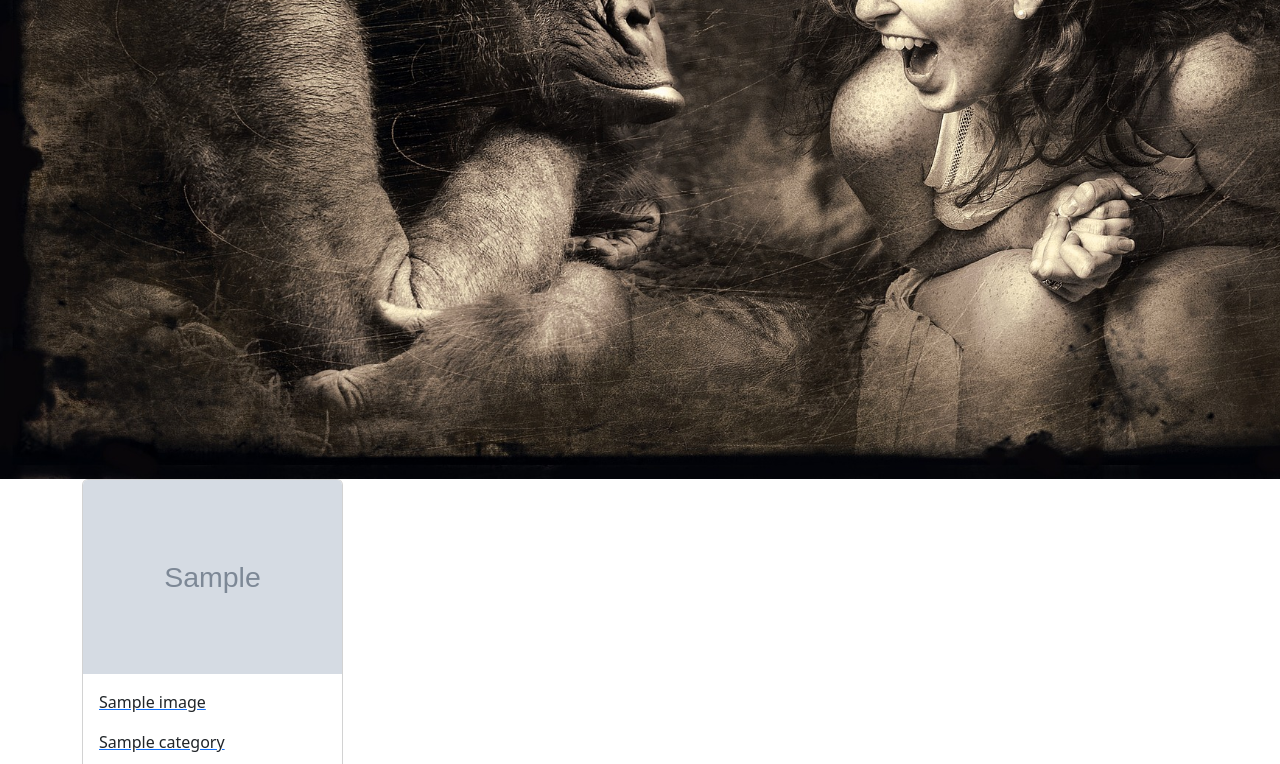
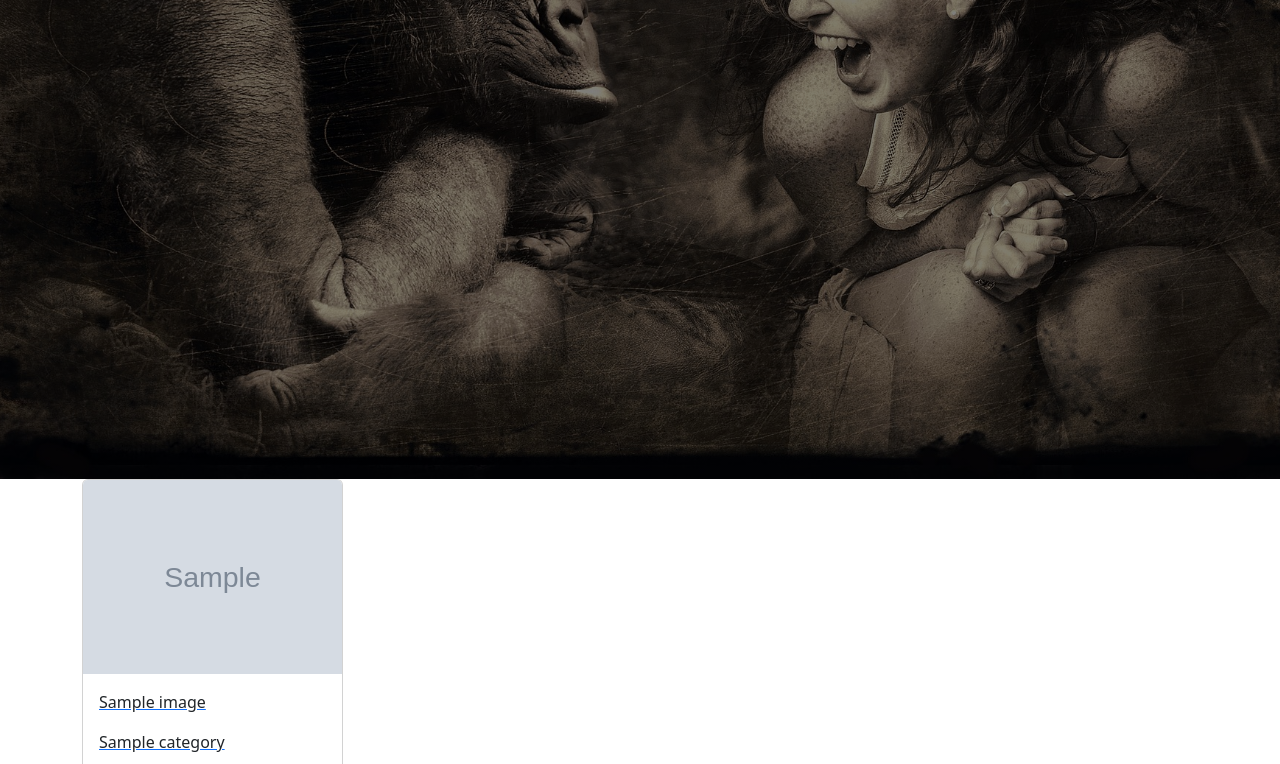
Before and after one commit to enockabere/Gallery, a Django app: page / in a window 1280 px wide. Shown: the part 377-1141 px from the top of the page. Run offline with Django 3.2, Linux system fonts and the light colour scheme; tables that the repository leaves empty hold one stand-in row (values such as "Sample post"); grey boxes marked "Sample" are stand-in pictures; some libraries are stand-ins or nearby versions.

Commit message:
connect javascript to app

```diff
--- a/album/templates/all-images/all-images.html
+++ b/album/templates/all-images/all-images.html
@@ -3,13 +3,30 @@
 {% block content %}
 {{block.super}}
 <section class="hero">
-<class class="container">
-  <class class="row">
-    <class class="col-md-4">
-      <h4>sasa</h4>
-    </class>
-  </class>
-</class>
+  <div class="container">
+    <div class="row">
+      <div class="col-sm-12 col-md-7 col-lg-7" id="overs">
+        <div class="hero-header">
+          <h2>We Are Committed To <span class="hero-head">Your satisfaction </span>With Every Order.</h2>
+          <h3><sup>Kshs</sup> <span class="amt">1500</span> <sup>any</sup> pizza</h3>
+        </div>
+        <div class="more">
+          <a href="#orders">
+            <button class="btn" id="btns">Shop <span class="brand">Now</span></button>
+          </a>
+        </div>
+      </div>
+    </div>
+    <div class="row">
+      <div class="col-sm-12 col-md-12 col-md-12">
+        <div class="scrolls">
+          <a href="#about" class="scroll-down" address="true">
+            <img class="img-fluid"src="static/img/mouse_click.png" alt="">
+          </a>
+        </div>
+      </div>
+    </div>
+  </div>
 </section>
 <div class="container">
     <div class="row">
--- a/album/templates/all-images/base.html
+++ b/album/templates/all-images/base.html
@@ -21,6 +21,7 @@
     {% block scripts %}
         <script src="https://ajax.googleapis.com/ajax/libs/jquery/3.2.1/jquery.min.js"></script>
      {% bootstrap_javascript %}
+     <script src="{% static 'js/main.js' %}"></script>
     {% endblock %}
 </body>
 </html>
--- a/static/css/base.css
+++ b/static/css/base.css
@@ -50,6 +50,17 @@ h1
 .hero{
   height:100vh;
   width:100%;
-  background-image:url(../images/1.jpg);
-  background-size:cover;
+  background:
+    linear-gradient(
+      rgba(0, 0, 0, 0.5),
+      rgba(0, 0, 0, 0.5)
+    ),
+    url(../images/1.jpg);
+    background-repeat: no-repeat;
+    background-position: center;
+    background-size: cover;
+    background-attachment: fixed;
 }
+#overs{
+  display: none;
+}
```
Also changed, not shown: static/js/main.js (added).
